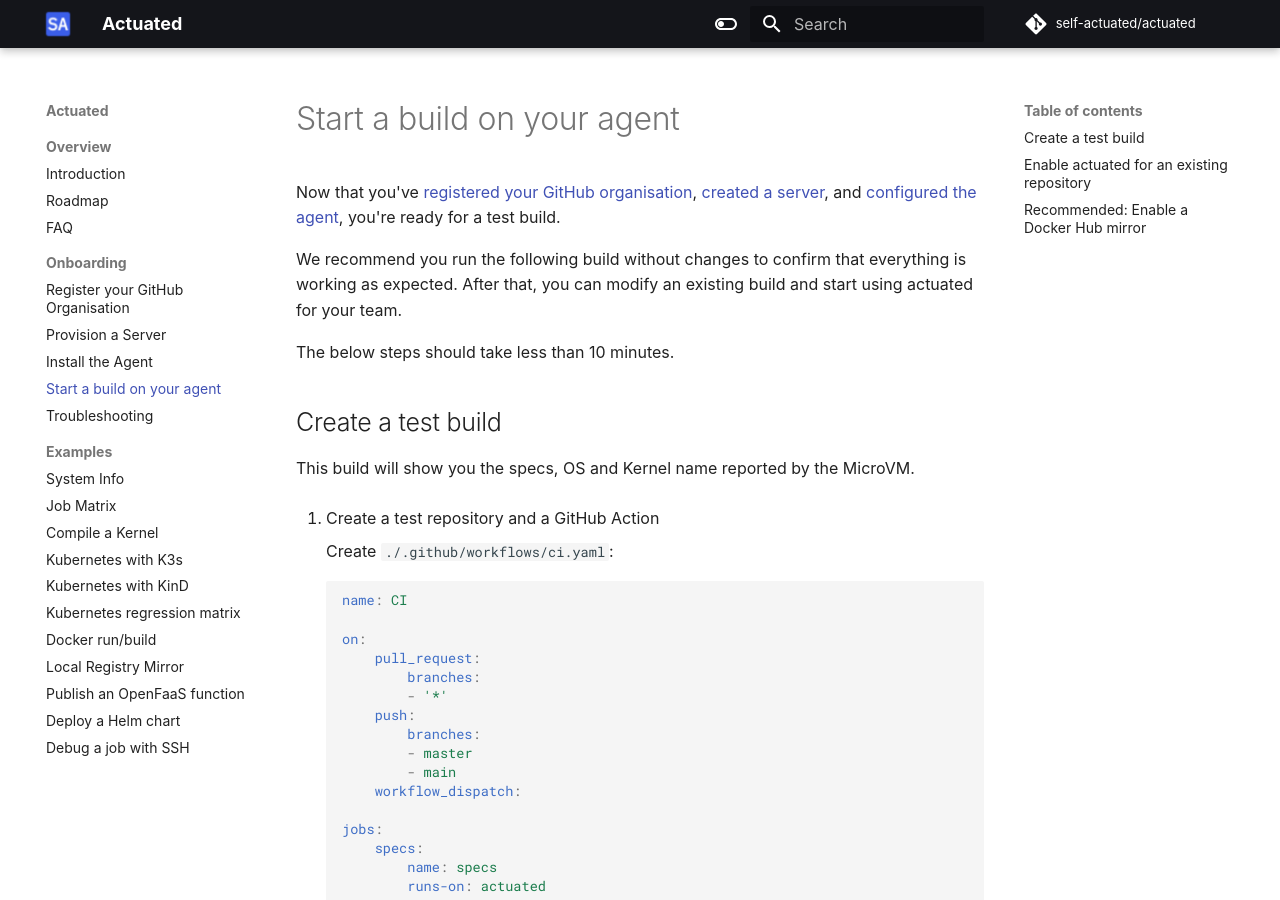
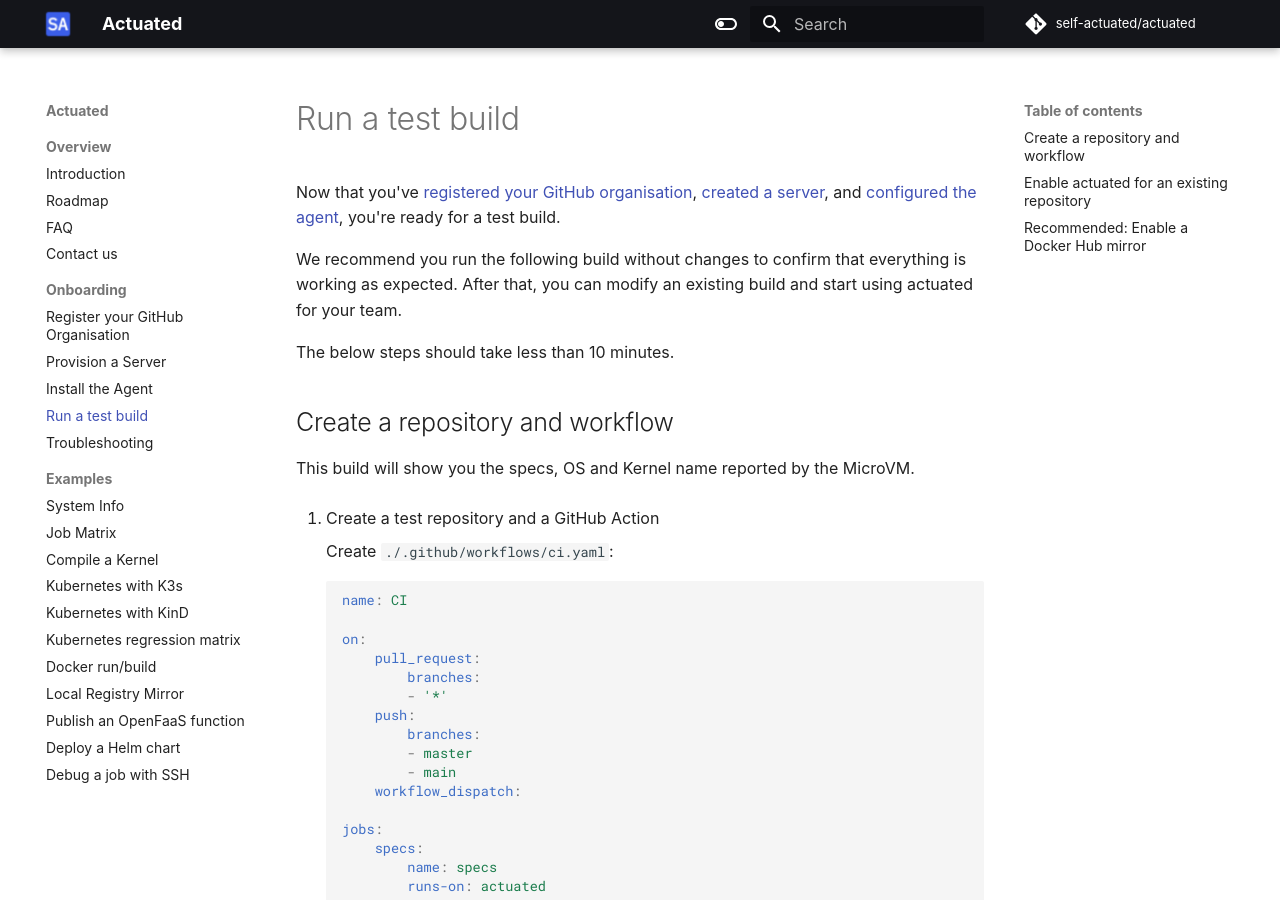
Before and after one commit to welteki/docs.actuated.dev, an MkDocs documentation site: the page built from docs/test-build.md, in a window 1280 px wide and 900 px high. Built offline with MkDocs 1.6.1 and Material for MkDocs 9.7.7, drawn with Linux system fonts in a browser that asks for light colours; some web fonts are replaced.

Commit message:
Add contact page and Slack link
Signed-off-by: Alex Ellis (OpenFaaS Ltd) <alexellis2@gmail.com>

```diff
--- a/docs/test-build.md
+++ b/docs/test-build.md
@@ -1,4 +1,4 @@
-# Start a build on your agent
+# Run a test build
 
 Now that you've [registered your GitHub organisation](/register.md), [created a server](/provision-server.md), and [configured the agent](/install-agent.md), you're ready for a test build.
 
@@ -6,7 +6,7 @@
 
 The below steps should take less than 10 minutes.
 
-## Create a test build
+## Create a repository and workflow
 
 This build will show you the specs, OS and Kernel name reported by the MicroVM.
 
--- a/mkdocs.yml
+++ b/mkdocs.yml
@@ -90,11 +90,12 @@
       - Introduction: index.md
       - Roadmap: roadmap.md
       - FAQ: faq.md
+      - Contact us: contact.md
   - Onboarding:
       - Register your GitHub Organisation: register.md
       - Provision a Server: provision-server.md
       - Install the Agent: install-agent.md
-      - Start a build on your agent: test-build.md
+      - Run a test build: test-build.md
       - Troubleshooting: troubleshooting.md
   - Examples:
       - System Info: examples/system-info.md
```
Also changed, not shown: docs/contact.md (added, +19 -0 lines).
